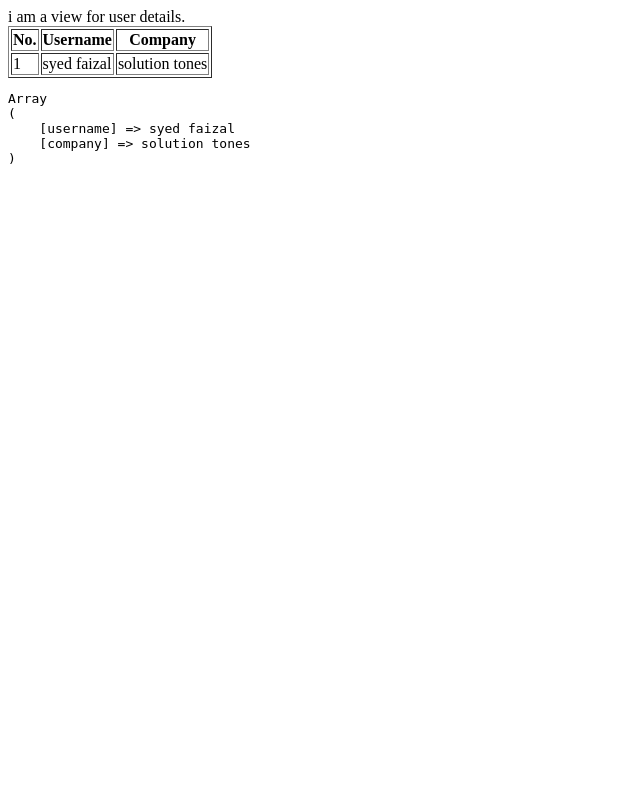
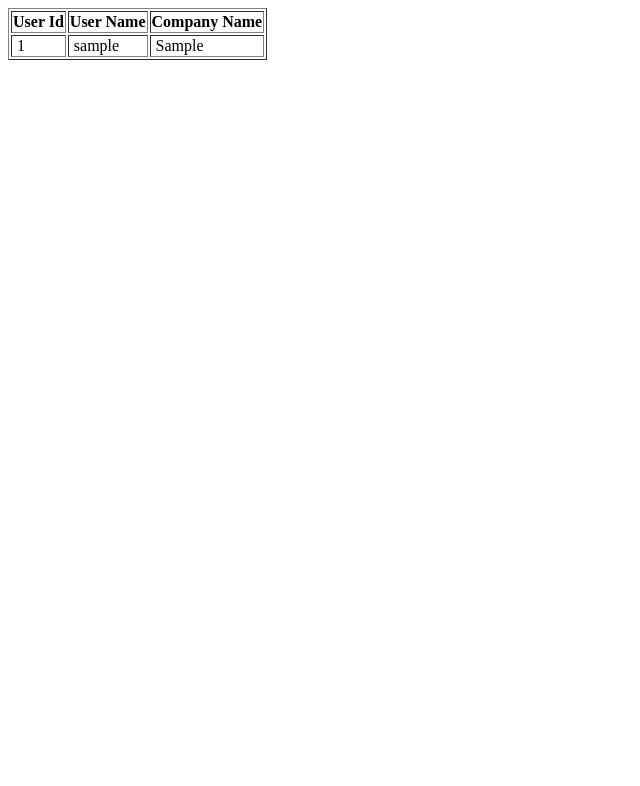
Before and after one commit to syedfaizalalatas/purple-cucumber, a CodeIgniter app: page /database/index.php/user_details/index in a window 1280 px wide. Shown: the top 786 px of the page, without its empty margins (0-640 px from the left). Run offline with CodeIgniter, Linux system fonts and the light colour scheme; tables that the repository leaves empty or names only in its code hold one stand-in row (values such as "Sample post").

Commit message:
done db tutorial for ci3

```diff
--- a/application/config/database.php
+++ b/application/config/database.php
@@ -76,9 +76,9 @@ $query_builder = TRUE;
 $db['default'] = array(
 	'dsn'	=> '',
 	'hostname' => 'localhost',
-	'username' => '',
+	'username' => 'root',
 	'password' => '',
-	'database' => '',
+	'database' => 'ci_tut',
 	'dbdriver' => 'mysqli',
 	'dbprefix' => '',
 	'pconnect' => FALSE,
--- a/application/models/User_model.php
+++ b/application/models/User_model.php
@@ -2,7 +2,10 @@
 
  class User_model extends CI_Model {
   function return_users() {
-   return ["username"=>"syed faizal", "company"=>"solution tones"];
+   $this->load->database();
+   $query = $this->db->query("SELECT * FROM user");
+   $apo = $query->result_array();
+   return $query->result_array();
   }
  }
 ?>
--- a/application/views/user_view.php
+++ b/application/views/user_view.php
@@ -1,5 +1,5 @@
 <?php
- echo "i am a view for user details.";
+ //echo "i am a view for user details.";
 ?>
 
 <!DOCTYPE html>
@@ -10,21 +10,27 @@
 <body>
  <table border="1">
   <tr>
-   <th>No.</th>
-   <th>Username</th>
-   <th>Company</th>
+   <th>User Id</th>
+   <th>User Name</th>
+   <th>Company Name</th>
   </tr>
-  <tr>
-   <td>1</td>
-   <td><?= $userArray['username']; ?></td>
-   <td><?= $userArray['company']; ?></td>
-  </tr>
+  <?php
+   foreach ($userArray as $key => $value) {
+    ?>
+    <tr>
+     <td>&nbsp;<?= $value['id']; ?></td>
+     <td>&nbsp;<?= $value['username']; ?></td>
+     <td>&nbsp;<?= $value['company']; ?></td>
+    </tr>
+    <?php
+   }
+  ?>
  </table>
 </body>
 </html>
 
 <?php
- echo "<pre>";
- print_r($userArray);
- echo "</pre>";
+ //echo "<pre>";
+ //print_r($userArray);
+ //echo "</pre>";
 ?>
```
